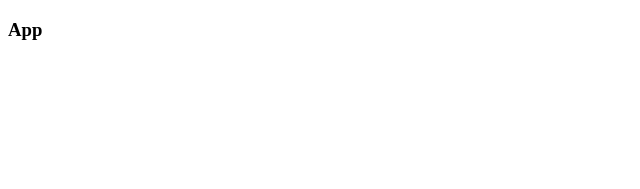
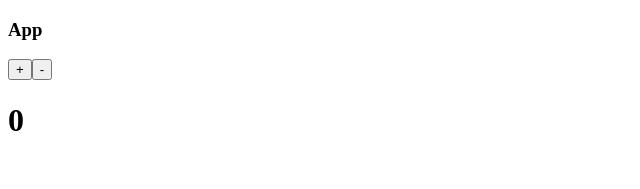
Before and after one commit to Eisten1996/react-fundamentos, a React (Create React App) app: page / in a window 1280 px wide. Shown: the top 189 px of the page, without its empty margins (0-640 px from the left). Built offline with nearby package versions, Linux system fonts and the light colour scheme.

Commit message:
Conectar componentes con Redux usando react-redux

```diff
--- a/package.json
+++ b/package.json
@@ -13,6 +13,7 @@
     "pubsub-js": "^1.8.0",
     "react": "^16.13.1",
     "react-dom": "^16.13.1",
+    "react-redux": "^7.2.0",
     "react-scripts": "3.4.1",
     "redux": "^4.0.5"
   },
--- a/src/App.js
+++ b/src/App.js
@@ -1,12 +1,17 @@
 import React, { Component } from 'react'
-import './store'
+import store from './store'
+import { Provider } from 'react-redux'
+import Counter from './components/counter'
 
 class App extends Component {
   render() {
     return (
-      <div>
-        <h3>App</h3>
-      </div>
+      <Provider store={store}>
+        <div>
+          <h3>App</h3>
+          <Counter />
+        </div>
+      </Provider>
     )
   }
 }
--- /dev/null
+++ b/src/components/counter.js
@@ -0,0 +1,33 @@
+import React from 'react'
+import { connect } from 'react-redux'
+import { increment, decrement } from '../store'
+
+const Counter = (props) => {
+  console.log('Counter -> props', props)
+
+  return (
+    <div>
+      <button onClick={props.increment}>+</button>
+      <button onClick={props.decrement}>-</button>
+      <h1>{props.count}</h1>
+    </div>
+  )
+}
+const mapStateToProps = (state) => {
+  return {
+    count: state,
+  }
+}
+
+const mapDispatchToProps = (dispatch) => {
+  return {
+    increment: () => {
+      dispatch(increment())
+    },
+    decrement: () => {
+      dispatch(decrement())
+    },
+  }
+}
+
+export default connect(mapStateToProps, mapDispatchToProps)(Counter)
--- a/src/store.js
+++ b/src/store.js
@@ -22,30 +22,30 @@ const counter = (state = initialState, action) => {
 // STORE
 const store = createStore(counter)
 
-store.subscribe(() => {
-  console.log(store.getState())
-})
+// store.subscribe(() => {
+//   console.log(store.getState())
+// })
 
 // ACCIONES
 
-const increment = () => {
+export const increment = () => {
   return {
     type: INCREMENT,
   }
 }
 
-const decrement = () => {
+export const decrement = () => {
   return {
     type: DECREMENT,
   }
 }
 
-store.dispatch(increment())
-store.dispatch(decrement())
+// store.dispatch(increment())
+// store.dispatch(decrement())
 
-setTimeout(() => {
-  store.dispatch(increment())
-}, 1000)
+// setTimeout(() => {
+//   store.dispatch(increment())
+// }, 1000)
 
 // store.getState()
 // store.dispatch()
```
Also changed, not shown: 1 other file (tests, documents, lock files or other folders).
